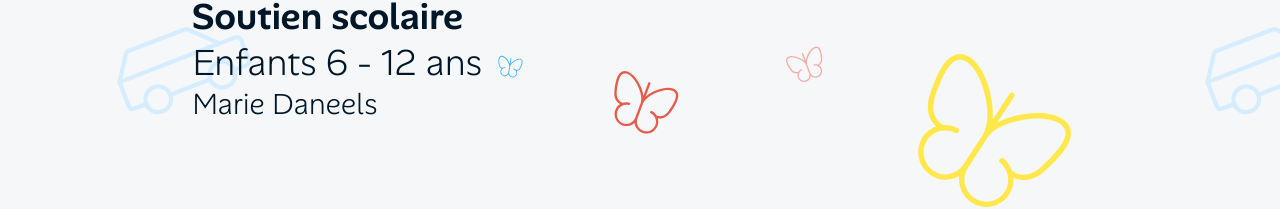
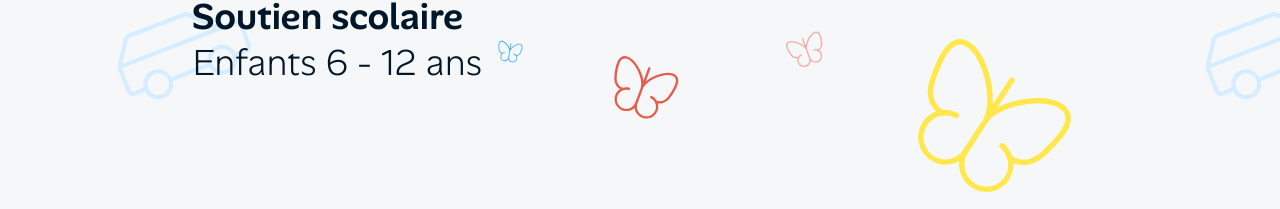
Before and after one commit to wwtdah/winwithtdah, a Vue app: page / in a window 1280 px wide. Shown: the part 345-554 px from the top of the page. Built offline with nearby package versions, Linux system fonts and the light colour scheme.

Commit message:
update marie modifs texte

```diff
--- a/src/components/base/header/HeaderMain.vue
+++ b/src/components/base/header/HeaderMain.vue
@@ -55,9 +55,6 @@
 						</div>
 						<div>
 							Enfants 6 - 12 ans
-						</div>
-						<div class="small">
-							Marie Daneels
 						</div>
 					</div>
 				</article>
```
